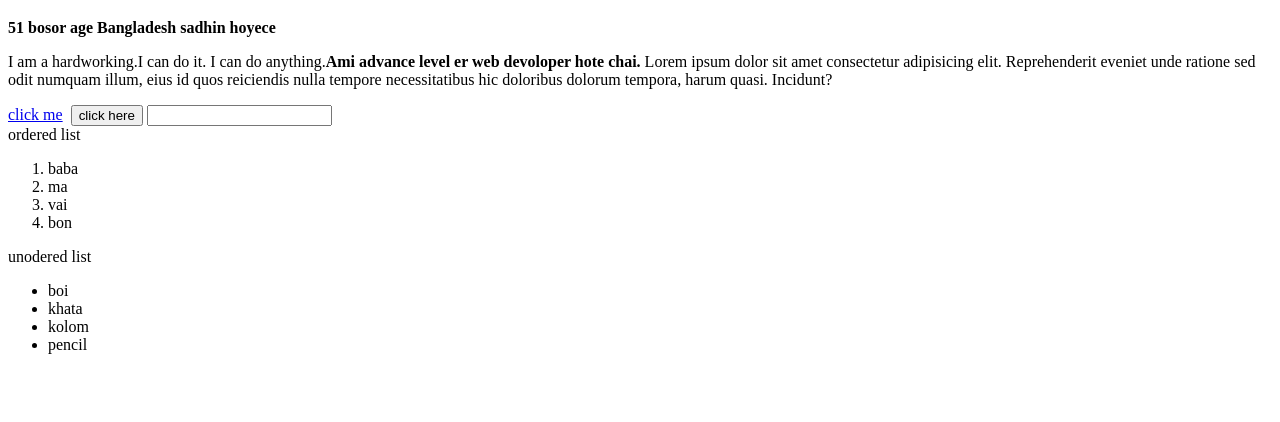
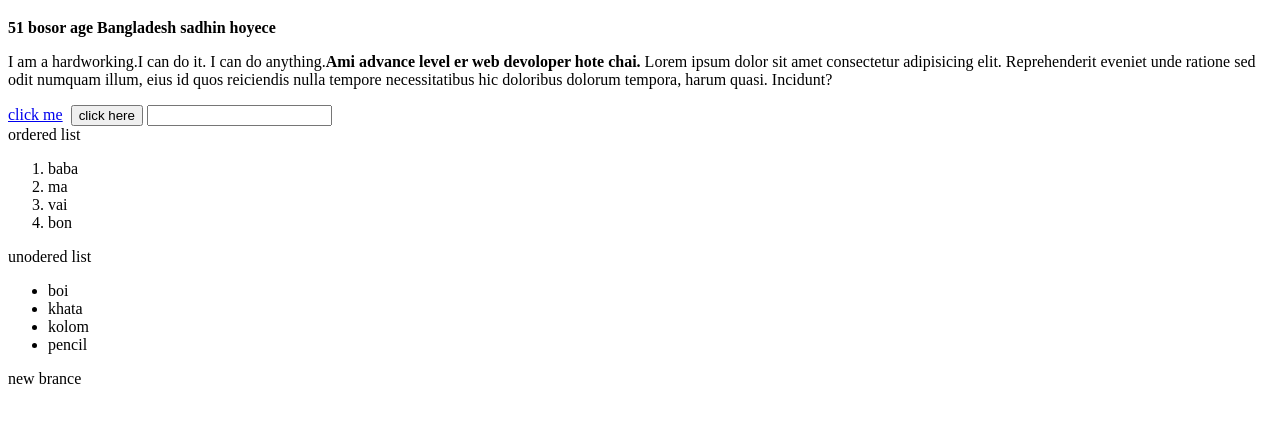
Before and after one commit to simantopal/my-first-website, a plain HTML site: page index.html in a window 1280 px wide. Shown: the part 168-590 px from the top of the page. Drawn offline with Linux system fonts and the light colour scheme.

Commit message:
new brance done

```diff
--- a/index.html
+++ b/index.html
@@ -38,5 +38,6 @@
         <li>kolom</li>
         <li>pencil</li>
     </ul>
+    <p>new brance</p>
 </body>
 </html>
```
